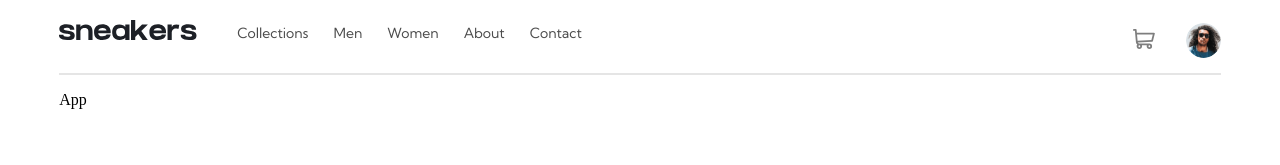
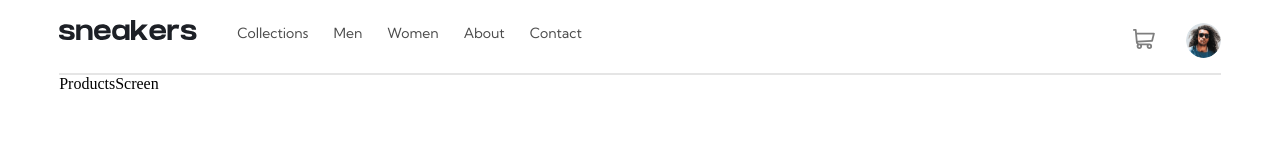
Before and after one commit to Cedgo1997/ecommerce-product-page, a React (Create React App) app: page / in a window 1280 px wide. Shown: the top 165 px of the page. Built offline with nearby package versions, Linux system fonts and the light colour scheme.

Commit message:
Fixing routes

```diff
--- a/src/App.tsx
+++ b/src/App.tsx
@@ -1,9 +1,19 @@
 import React from 'react'
+import { MainTheme } from './theme/appTheme';
+import { AppRouter } from './router/AppRouter';
+import { BrowserRouter } from 'react-router-dom';
+import { ProductProvider } from './context/productContext';
 
 export const App = () => {
   return (
-    <>
-      <p>App</p>
-    </>
+    <React.StrictMode>
+      <MainTheme>
+        <ProductProvider>
+          <BrowserRouter>
+            <AppRouter />
+          </BrowserRouter>
+        </ProductProvider>
+      </MainTheme>
+    </React.StrictMode>
   )
 }
--- a/src/index.tsx
+++ b/src/index.tsx
@@ -1,20 +1,9 @@
 import React from 'react';
 import ReactDOM from 'react-dom';
-import { MainTheme } from './theme/appTheme';
-import { AppRouter } from './router/AppRouter';
-import { BrowserRouter } from 'react-router-dom';
-import { ProductProvider } from './context/productContext';
+import { App } from './App';
 
 ReactDOM.render(
-  <React.StrictMode>
-    <MainTheme>
-      <ProductProvider>
-        <BrowserRouter>
-          <AppRouter />
-        </BrowserRouter>
-      </ProductProvider>
-    </MainTheme>
-  </React.StrictMode>,
+  <App />,
   document.getElementById('root')
 );
 
--- a/src/router/AppRouter.tsx
+++ b/src/router/AppRouter.tsx
@@ -1,10 +1,6 @@
 import * as React from "react";
 import { Routes, Route } from "react-router-dom";
-import { App } from "../App";
 import { Navbar } from "../components/Navbar/Navbar";
-import { AboutScreen } from "../screens/About/AboutScreen";
-import { ContactScreen } from "../screens/Contact/ContactScreen";
-import { ProductScreen } from "../screens/Product/ProductScreen";
 import { ProductsScreen } from "../screens/Products/ProductsScreen";
 import { MainWrapper } from "./AppRouterStyle";
 
@@ -13,12 +9,12 @@ export const AppRouter = () => {
         <MainWrapper>
             <Navbar />
             <Routes>
-                <Route path="/" element={<App />} />
+                <Route path="/" element={<ProductsScreen />} />
                 <Route path="/collections" element={<ProductsScreen />} />
-                <Route path="/men" element={<ProductScreen />} />
-                <Route path="/women" element={<ProductScreen />} />
-                <Route path="/about" element={<AboutScreen />} />
-                <Route path="/contact" element={<ContactScreen />} />
+                <Route path="/men" element={<ProductsScreen />} />
+                <Route path="/women" element={<ProductsScreen />} />
+                <Route path="/about" element={<ProductsScreen />} />
+                <Route path="/contact" element={<ProductsScreen />} />
             </Routes>
         </MainWrapper>
     );
```
